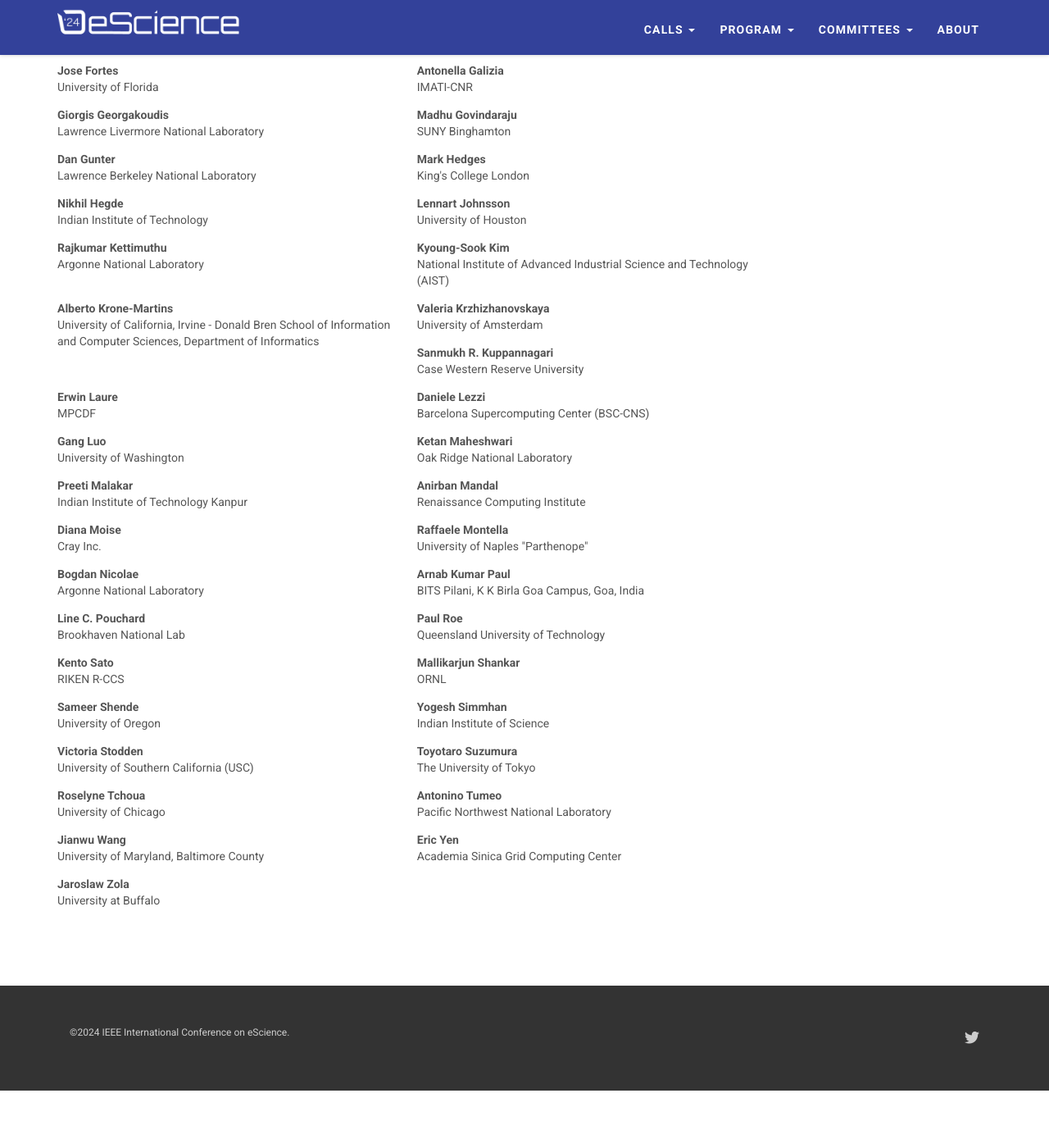
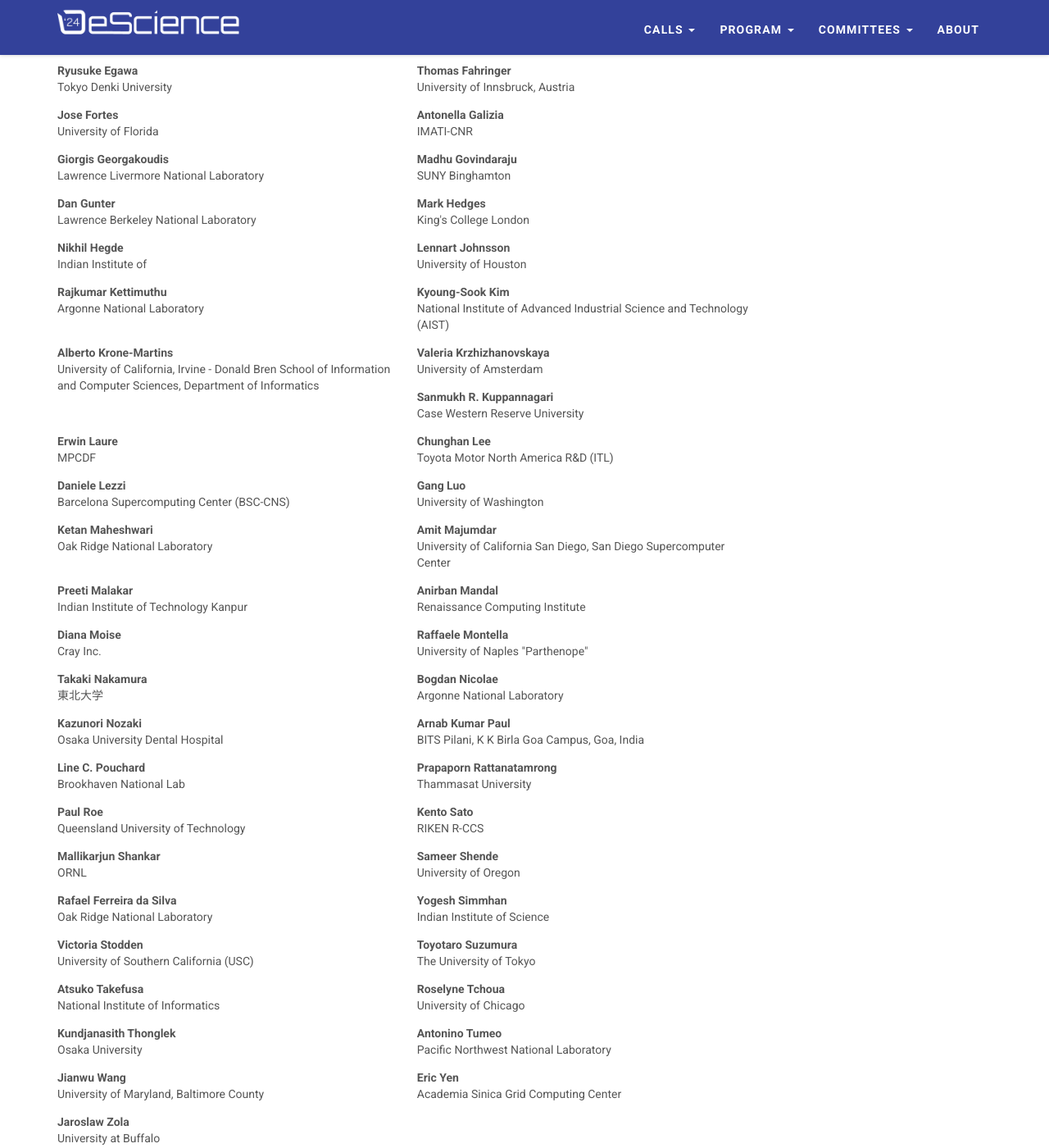
Before and after one commit to escience-conference/2024, a Jekyll site: the page built from pc.html, in a window 1280 px wide and 1400 px high, scrolled down 424 px. Shown: the whole window at 82% size. Built offline with Jekyll 4.4.1, drawn with Linux system fonts in a browser that asks for light colours; nearby versions of some CDN libraries; comment, search, counter and statistics services are not loaded; before the commit the page ends 1754 px from its top, so only the background shows below that; some of the changed text lies outside the part shown.

Commit message:
updated tpc

```diff
--- a/_data/program_committee.yml
+++ b/_data/program_committee.yml
@@ -1,5 +1,8 @@
-- name: Kento  Aida
+- name: Kento Aida
   institution: National Institute of Informatics
+
+- name: André Bauer
+  institution: University of Chicago
 
 - name: Adam Belloum
   institution: University of Amsterdam
@@ -25,6 +28,9 @@
 - name: Vasa Curcin
   institution: King's College London
 
+- name: Ryusuke Egawa
+  institution: Tokyo Denki University
+
 - name: Thomas Fahringer
   institution: University of Innsbruck, Austria
 
@@ -47,7 +53,7 @@
   institution: King's College London
 
 - name: Nikhil Hegde
-  institution: Indian Institute of Technology
+  institution: Indian Institute of
 
 - name: Lennart Johnsson
   institution: University of Houston
@@ -70,6 +76,9 @@
 - name: Erwin Laure
   institution: MPCDF
 
+- name: Chunghan Lee
+  institution: Toyota Motor North America R&D (ITL)
+
 - name: Daniele Lezzi
   institution: Barcelona Supercomputing Center (BSC-CNS)
 
@@ -78,6 +87,9 @@
 
 - name: Ketan Maheshwari
   institution: Oak Ridge National Laboratory
+
+- name: Amit Majumdar
+  institution: University of California San Diego, San Diego Supercomputer Center
 
 - name: Preeti Malakar
   institution: Indian Institute of Technology Kanpur
@@ -91,14 +103,23 @@
 - name: Raffaele Montella
   institution: University of Naples "Parthenope"
 
+- name: Takaki Nakamura
+  institution: 東北大学
+
 - name: Bogdan Nicolae
   institution: Argonne National Laboratory
+
+- name: Kazunori Nozaki
+  institution: Osaka University Dental Hospital
 
 - name: Arnab Kumar Paul
   institution: BITS Pilani, K K Birla Goa Campus, Goa, India
 
 - name: Line C. Pouchard
   institution: Brookhaven National Lab
+
+- name: Prapaporn Rattanatamrong
+  institution: Thammasat University
 
 - name: Paul Roe
   institution: Queensland University of Technology
@@ -112,6 +133,9 @@
 - name: Sameer Shende
   institution: University of Oregon
 
+- name: Rafael Ferreira da Silva
+  institution: Oak Ridge National Laboratory
+
 - name: Yogesh Simmhan
   institution: Indian Institute of Science
 
@@ -121,8 +145,14 @@
 - name: Toyotaro Suzumura
   institution: The University of Tokyo
 
+- name: Atsuko Takefusa
+  institution: National Institute of Informatics
+
 - name: Roselyne Tchoua
   institution: University of Chicago
+
+- name: Kundjanasith Thonglek
+  institution: Osaka University
 
 - name: Antonino Tumeo
   institution: Pacific Northwest National Laboratory
```
